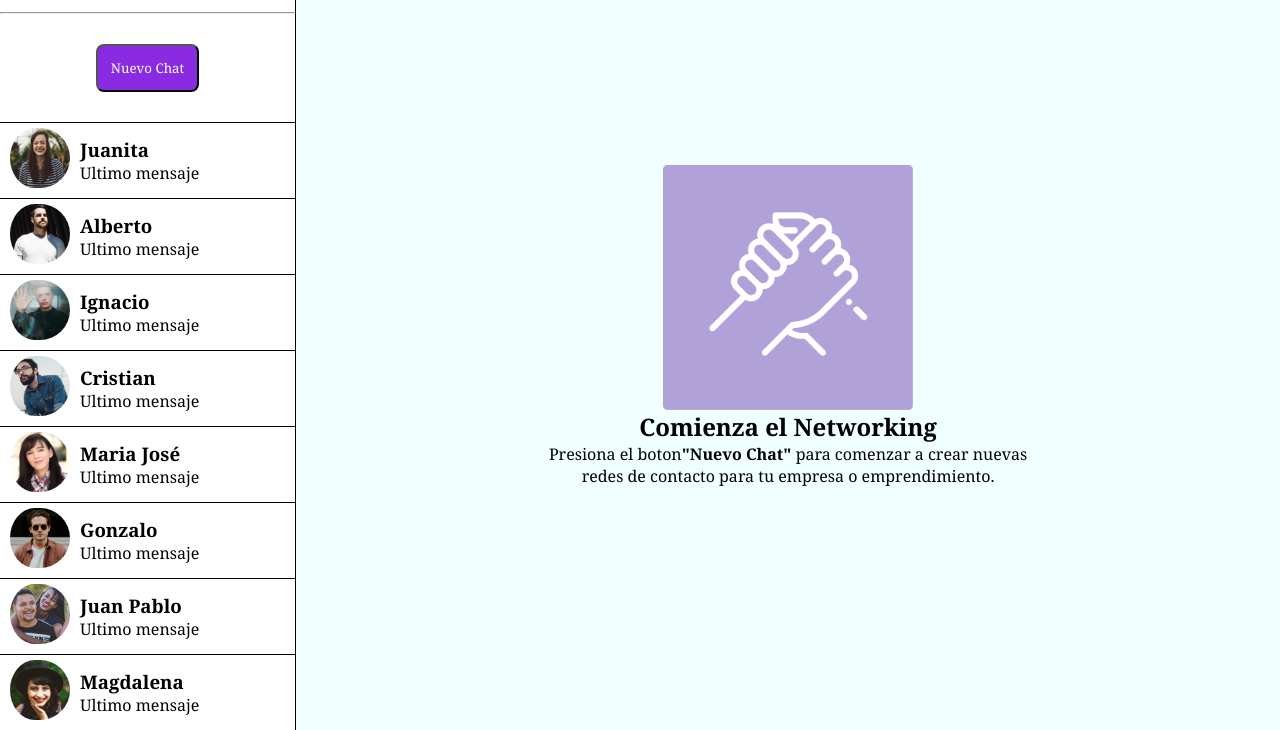
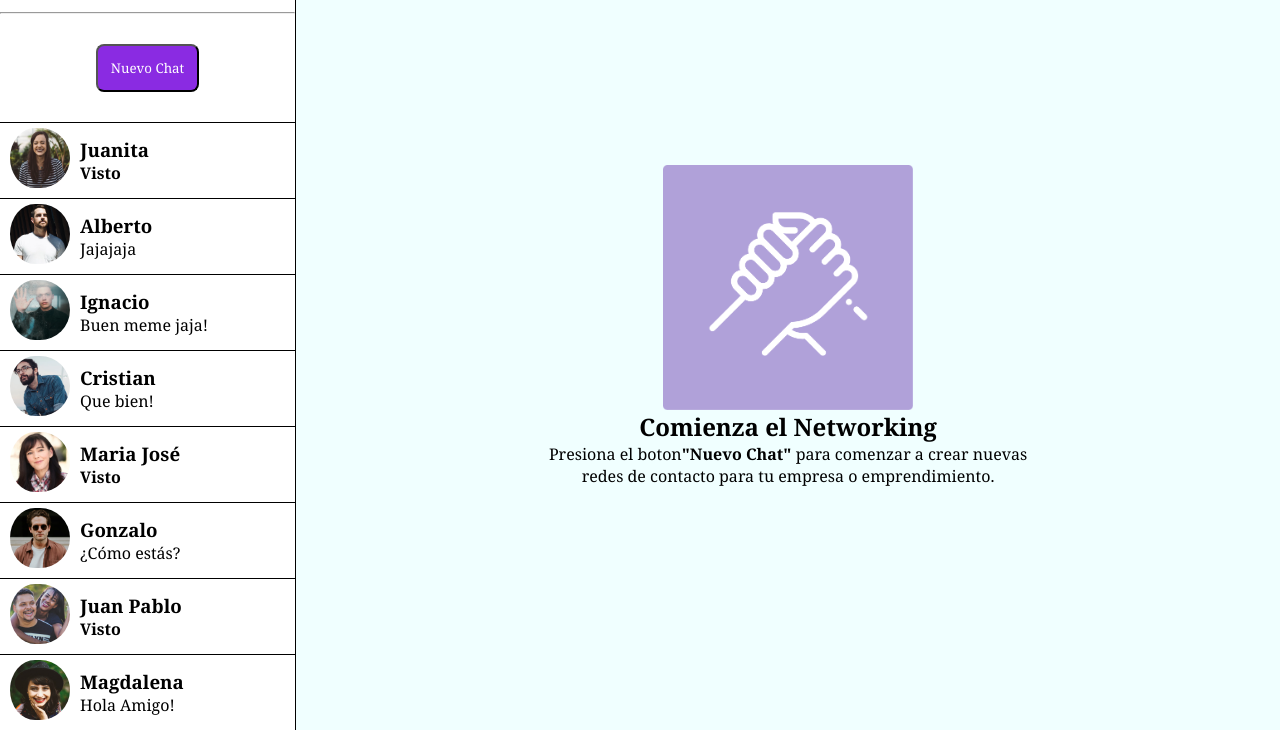
Before and after one commit to gonza23k/Css_Flexbox, a plain HTML site: page index.html in a window 1280 px wide. Shown: the part 79-809 px from the top of the page. Drawn offline with Linux system fonts and the light colour scheme.

Commit message:
Detalles

```diff
--- a/index.html
+++ b/index.html
@@ -38,56 +38,56 @@
                     <img src="assets/img/Screen Shot 2018-11-28 at 15.27.14.jpg" alt="">
                 <div class="info">
                     <h3>Juanita</h3>
-                    <p>Ultimo mensaje</p>
+                    <p><b>Visto</b></p>
                 </div>
             </div>
             <div class="contacto">
                 <img src="assets/img/Screen Shot 2018-11-28 at 15.30.34.jpg" alt="">
                 <div class="info">
                     <h3>Alberto</h3>
-                    <p>Ultimo mensaje</p>
+                    <p>Jajajaja</p>
                 </div>
             </div>
             <div class="contacto">
                 <img src="assets/img/Screen Shot 2018-11-28 at 15.32.16.jpg" alt="">
                 <div class="info">
                     <h3>Ignacio</h3>
-                    <p>Ultimo mensaje</p>
+                    <p>Buen meme jaja!</p>
                 </div>
             </div>
             <div class="contacto">
                 <img src="assets/img/Screen Shot 2018-11-28 at 15.31.09.jpg" alt="">
                 <div class="info">
                     <h3>Cristian</h3>
-                    <p>Ultimo mensaje</p>
+                    <p>Que bien!</p>
                 </div>
             </div>
             <div class="contacto">
                 <img src="assets/img/Screen Shot 2018-11-28 at 15.32.44.jpg" alt="">
                 <div class="info">
                     <h3>Maria José</h3>
-                    <p>Ultimo mensaje</p>
+                    <p><b>Visto</b></p>
                 </div>
             </div>
             <div class="contacto">
                 <img src="assets/img/Screen Shot 2018-11-28 at 15.30.54.jpg" alt="">
                 <div class="info">
                     <h3>Gonzalo</h3>
-                    <p>Ultimo mensaje</p>
+                    <p>¿Cómo estás?</p>
                 </div>
             </div>
             <div class="contacto">
                 <img src="assets/img/Screen Shot 2018-11-28 at 15.28.30.jpg" alt="">
                 <div class="info">
                     <h3>Juan Pablo</h3>
-                    <p>Ultimo mensaje</p>
+                    <p><b>Visto</b></p>
                 </div>
             </div>
             <div class="contacto">
                 <img src="assets/img/Screen Shot 2018-11-28 at 15.28.04.jpg" alt="">
                 <div class="info">
                     <h3>Magdalena</h3>
-                    <p>Ultimo mensaje</p>
+                    <p>Hola Amigo!</p>
                 </div>
             </div>
         </section>
```
